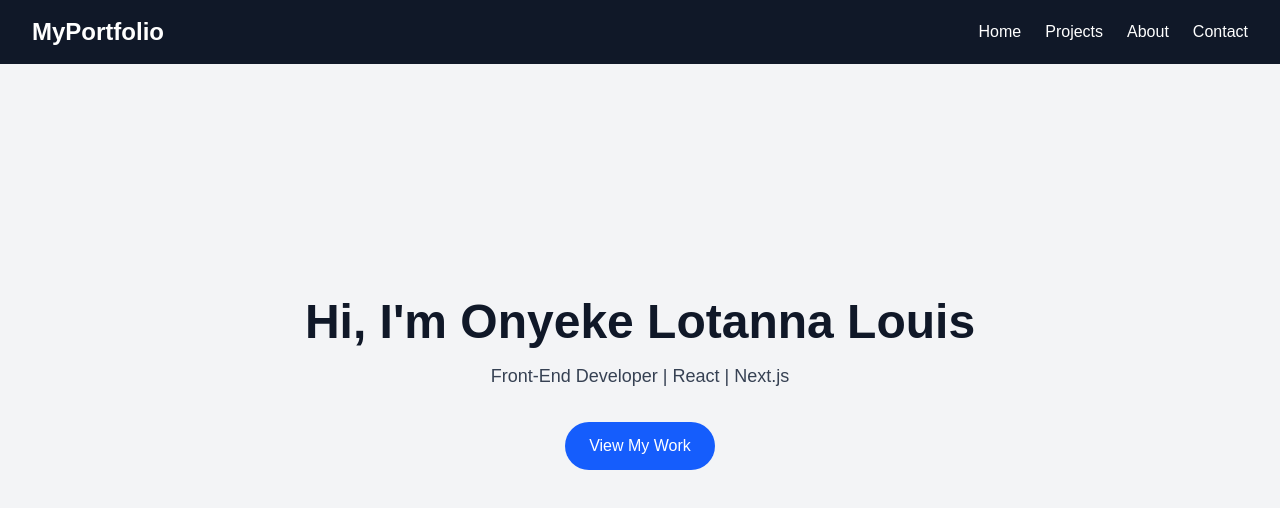
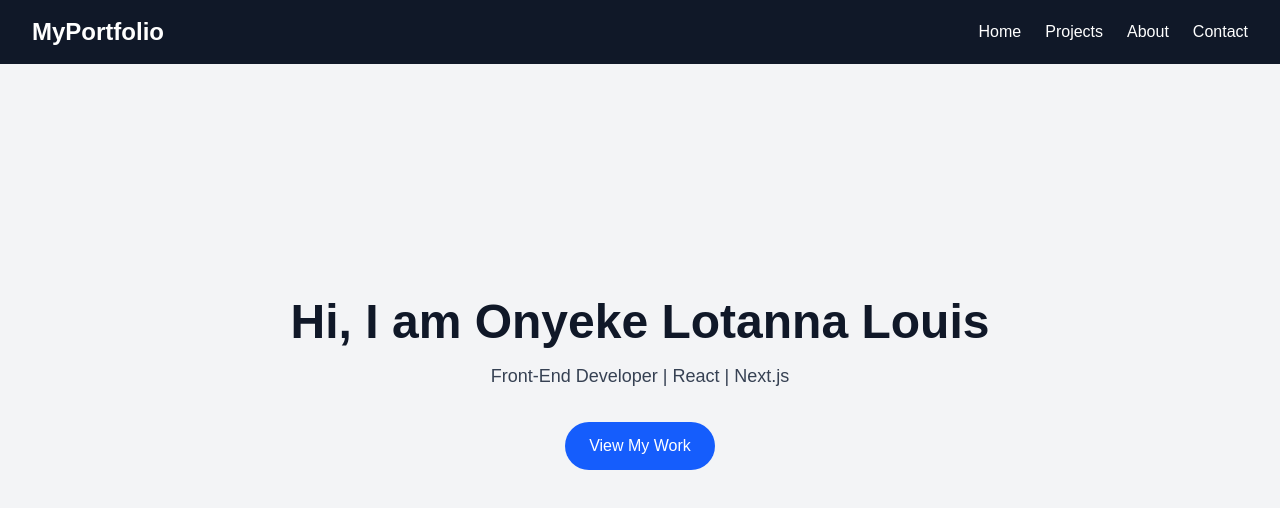
Before and after one commit to Devlous/my-portfolio, a Next.js app: page / in a window 1280 px wide. Shown: the top 508 px of the page. Built offline with nearby package versions, Linux system fonts and the light colour scheme.

Commit message:
Update page.tsx

```diff
--- a/src/app/page.tsx
+++ b/src/app/page.tsx
@@ -5,7 +5,7 @@ export default function Home() {
     <main className="min-h-screen bg-gray-100 text-gray-900">
       <Navbar />
       <section className="flex flex-col items-center justify-center h-[80vh] text-center">
-        <h1 className="text-5xl font-bold mb-4">Hi, I'm Onyeke Lotanna Louis</h1>
+        <h1 className="text-5xl font-bold mb-4">Hi, I am Onyeke Lotanna Louis</h1>
         <p className="text-lg text-gray-700 mb-8">
           Front-End Developer | React | Next.js
         </p>
```
